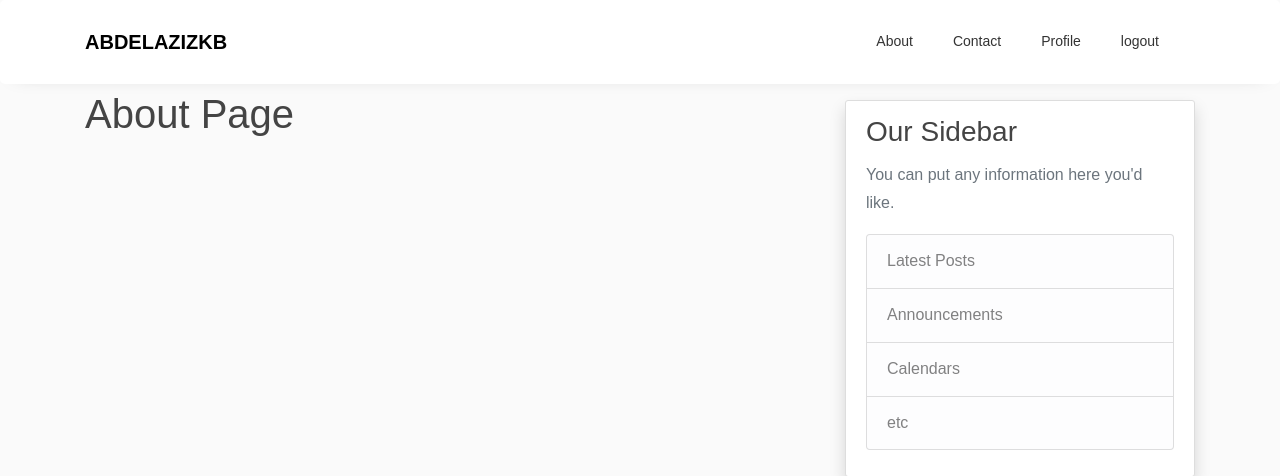
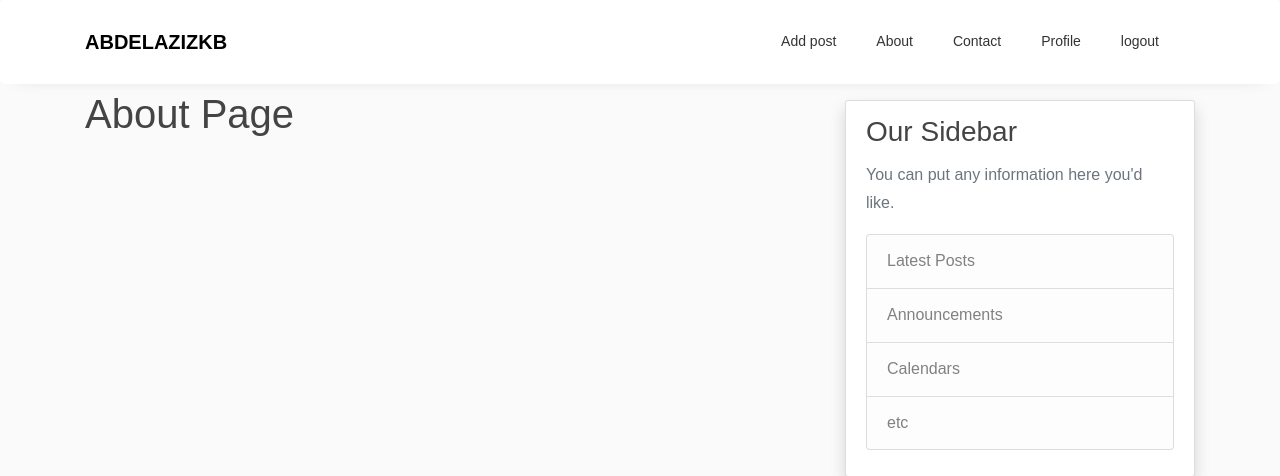
Before and after one commit to Abdelazizkb/django-blog, a Django app: page /about/ in a window 1280 px wide. Shown: the top 476 px of the page. Run offline with Django 3.2, Linux system fonts and the light colour scheme; a user stored in the database is signed in; some libraries are stand-ins or nearby versions.

Commit message:
Update base.html

```diff
--- a/blog/templates/blog/base.html
+++ b/blog/templates/blog/base.html
@@ -37,6 +37,9 @@
       </button>
       <div class="collapse navbar-collapse" id="ftco-nav">
         <ul class="navbar-nav ml-auto mr-md-3">
+          {% if user.is_authenticated %}
+            <li class="nav-item"><a href="{% url 'post-create' %}" class="nav-link">Add post</a></li>
+          {% endif %}
           <li class="nav-item"><a href="{% url 'blog-about' %}" class="nav-link">About</a></li>
           <li class="nav-item"><a href="{% url 'blog-contact' %}" class="nav-link">Contact</a></li>
           {% if user.is_authenticated %}
```
